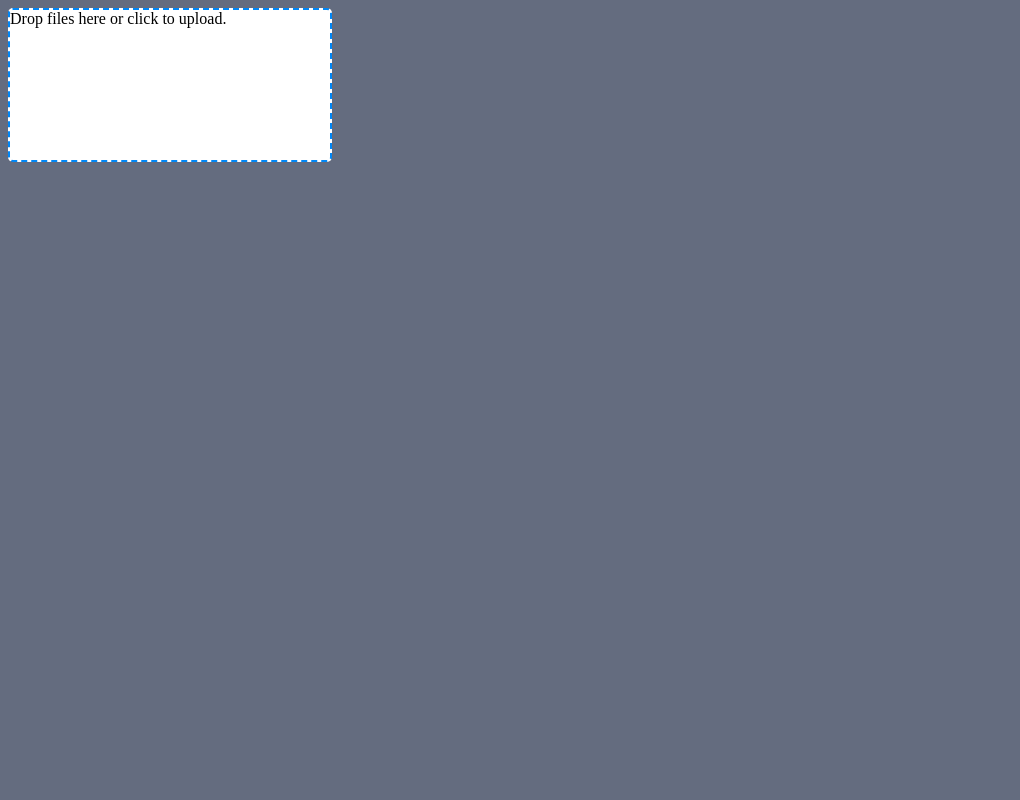
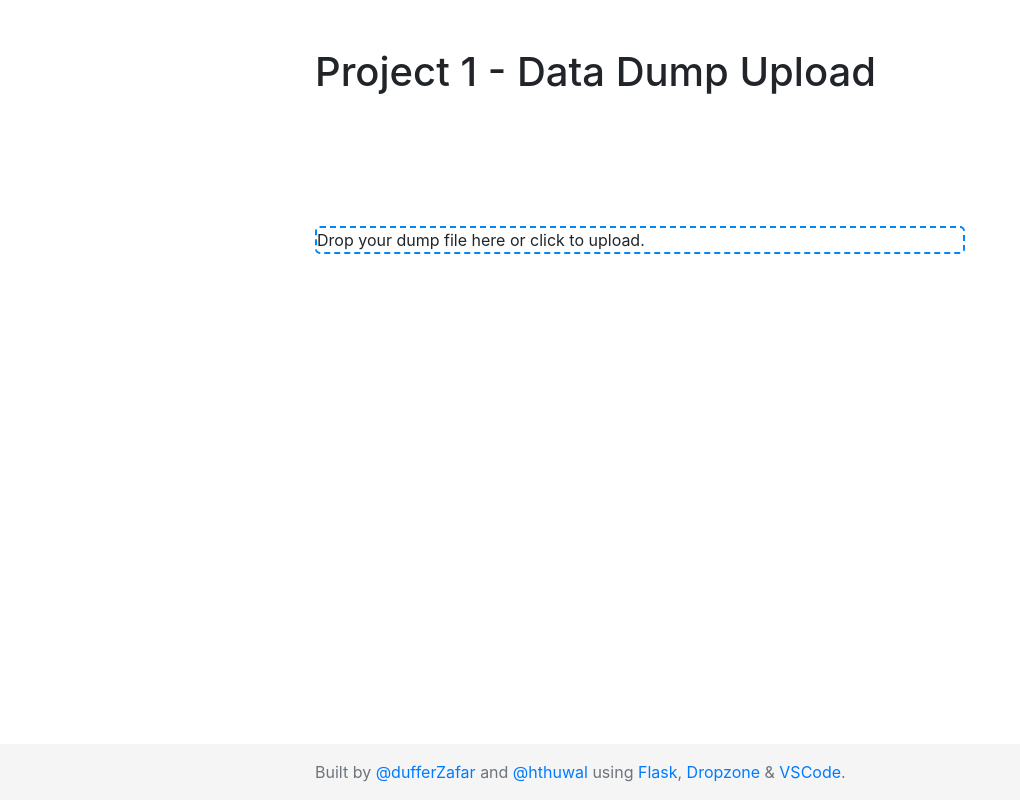
Before and after one commit to dufferzafar/col-362-ta, a Flask app: page / in a window 1280 px wide. Shown: the whole page, without its empty margins (0-1020 px from the left). Run offline with Flask 2, Linux system fonts and the light colour scheme; some libraries are stand-ins or nearby versions.

Commit message:
Sexy template using Bootstrap!

```diff
--- a/Project 1/datadrop/templates/base.html
+++ b/Project 1/datadrop/templates/base.html
@@ -1,47 +1,94 @@
 <html lang="en">
+
 <head>
     <meta charset="UTF-8">
 
+    <!-- Required meta tags -->
+    <meta charset="utf-8">
+    <meta name="viewport" content="width=device-width, initial-scale=1, shrink-to-fit=no">
+
+    <!-- CSS: Bootstrap -->
     <link rel="stylesheet"
-     href="https://cdnjs.cloudflare.com/ajax/libs/dropzone/5.4.0/min/dropzone.min.css"/>
+        href="https://cdnjs.cloudflare.com/ajax/libs/twitter-bootstrap/4.2.1/css/bootstrap.min.css" />
 
-    <link rel="stylesheet"
-     href="https://cdnjs.cloudflare.com/ajax/libs/dropzone/5.4.0/min/basic.min.css"/>
+    <!-- CSS: Dropzone -->
+    <link rel="stylesheet" href="https://cdnjs.cloudflare.com/ajax/libs/dropzone/5.4.0/min/dropzone.min.css" />
+    <link rel="stylesheet" href="https://cdnjs.cloudflare.com/ajax/libs/dropzone/5.4.0/min/basic.min.css" />
 
-    <script type="application/javascript"
-     src="https://cdnjs.cloudflare.com/ajax/libs/dropzone/5.4.0/min/dropzone.min.js">
-    </script>
-
-    <title>COL 362/632 - Project 1 - Data Upload</title>
+    <title>COL 362/632 - Project 1 - Data Dump Upload</title>
 
     <style>
-        body {
+        /* body {
             background-color: #646C7F;
-        }
+        } */
 
         #dropper {
-            width: 320px;
             border: 2px dashed #0087F7;
             border-radius: 5px;
             background: white;
             cursor: pointer;
-            min-height: 150px;
+            margin-top: 20%;
         }
+
+        .container {
+            width: auto;
+            max-width: 680px;
+            padding: 0 15px;
+        }
+
+        .footer {
+            background-color: #f5f5f5;
+        }
+
     </style>
 </head>
-<body>
 
-<form method="POST" action='/upload' class="dropzone dz-clickable"
-      id="dropper" enctype="multipart/form-data">
+<body class="d-flex flex-column h-100"  >
+
+    <!-- Begin page content -->
+    <main role="main" class="flex-shrink-0">
+        <div class="container">
+            <h1 class="mt-5 ">Project 1 - Data Dump Upload</h1>
+
+            <!-- <p class="lead"> Big text. </p> -->
+            <!-- <p> Add some text here too? </p> -->
+
+            <!-- The DropZone Form -->
+            <form method="POST" action="/upload" class="dropzone dz-clickable" id="dropper"
+                enctype="multipart/form-data">
 
                 <div class="dz-message needsclick">
-        Drop files here or click to upload.
+                    Drop your dump file here or click to upload.
                 </div>
             </form>
+        </div>
+    </main>
+
+    <footer class="footer mt-auto py-3">
+        <div class="container">
+            <span class="text-muted">
+                Built by
+                <a href="https://github.com/dufferZafar" target="_blank">@dufferZafar</a> and
+                <a href="https://github.com/hthuwal" target="_blank">@hthuwal</a>
+                using
+                <a href="http://flask.pocoo.org" target="_blank">Flask</a>,
+                <a href="https://dropzonejs.com" target="_blank">Dropzone</a> &
+                <a href="https://code.visualstudio.com" target="_blank">VSCode</a>.
+            </span>
+        </div>
+    </footer>
+
+    <!-- jQuery first, then Popper.js, then Bootstrap JS -->
+    <script src="https://cdnjs.cloudflare.com/ajax/libs/jquery/3.3.1/jquery.slim.min.js"></script>
+    <script src="https://cdnjs.cloudflare.com/ajax/libs/popper.js/1.14.3/umd/popper.min.js"></script>
+    <script src="https://cdnjs.cloudflare.com/ajax/libs/twitter-bootstrap/4.2.1/js/bootstrap.min.js"></script>
+
+    <!-- Dropzone JS -->
+    <script src="https://cdnjs.cloudflare.com/ajax/libs/dropzone/5.4.0/min/dropzone.min.js"> </script>
 
     <script type="application/javascript">
         Dropzone.options.dropper = {
-        url: '/upload',
+            url: "/upload",
             timeout: 50000, // ms
 
             maxFilesize: 1025, // MB
@@ -53,8 +100,9 @@
 
             maxFiles: 1,
 
-        paramName: 'file'
+            paramName: "file"
         }
     </script>
 </body>
+
 </html>
```
Lines whose indentation alone changed are shown as unchanged.
